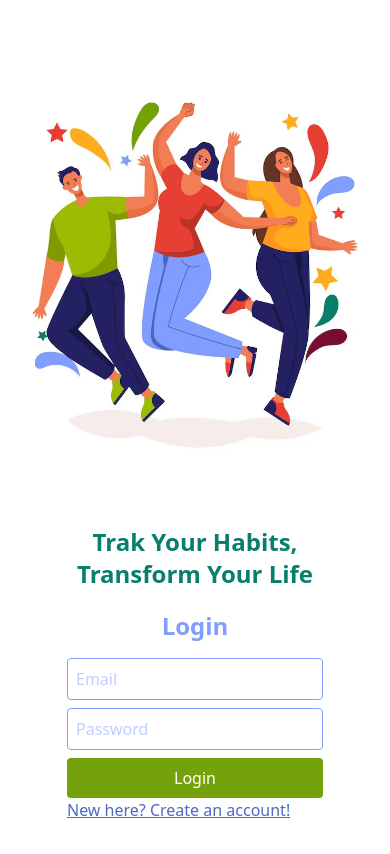
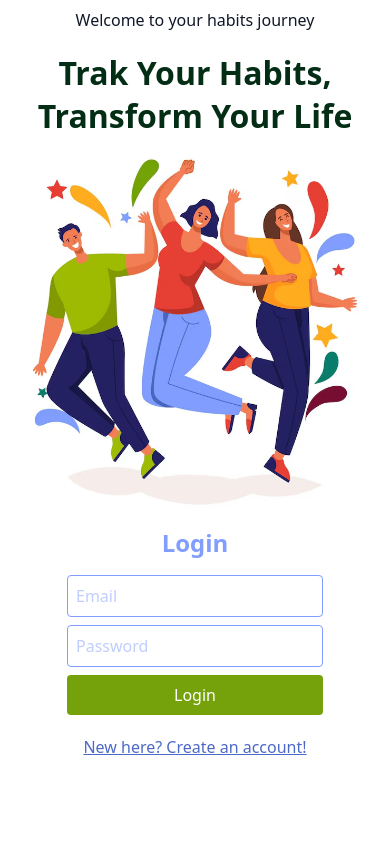
Before and after one commit to Maryna-Khrystyianyn/Habit-Tracker, a Next.js app: page / in a window 390 px wide. Shown: the top 854 px of the page. Built offline with nearby package versions, Linux system fonts and the light colour scheme.

Commit message:
styling first page

```diff
--- a/app/page.tsx
+++ b/app/page.tsx
@@ -9,34 +9,42 @@ export default function Home() {
   const user = useAppSelector((state) => state.user);
 
   return (
-    <div className=" text-[#819dfe] flex sm:flex-row flex-col items-center justify-center my-20 gap-4">
+    <div className=" text-[#819dfe] flex sm:flex-row flex-col items-center justify-center my-2 sm:min-h-screen">
+      <div className="sm:hidden flex flex-col justify-center items-center gap-5 ">
+         <h2 className=" text-gray-900">Welcome to your habits journey</h2>
+           <h1 className="text-[32px] text-2xl max-w-[400px] font-bold text-center text-green-950">
+          Trak Your Habits,<br/> Transform Your Life
+        </h1>
+      </div>
+
+
       <Image
         src={"/img/main.jpg"}
-        width={600}
-        height={600}
+        width={400}
+        height={300}
         alt="Healthy people"
       />
-      <div className="flex flex-col gap-5 justify-center items-center m-10">
-        <h1 className="sm:text-4xl text-2xl max-w-[400px] font-bold text-center text-[#087f6a]">
+      <div className="flex flex-col  justify-center items-center sm:items-start">
+      <h1 className="hidden sm:block sm:text-[48px] max-w-[400px] font-bold text-center text-[#087f6a] sm:text-left">
           Trak Your Habits, Transform Your Life
         </h1>
 
         {!user.id && (
-          <div>
+          <div className="flex flex-col justify-center items-center mx-auto gap-5">
             <Login />
             <Link
               href={"/register"}
-              className="sm:text-xl text-[#4c69c7] underline"
+              className="sm:text-xl text-[#4c69c7] underline "
             >
               New here? Create an account!
             </Link>
           </div>
         )}
         {user.id && (
-          <div className="flex flex-col gap-3 mt-10 justify-center items-center">
-            <p className="text-xl text-[#e93f2e] text-center">Hello, <span>{user.name}</span></p>
-           <p>Keep going - your future self will thank you!</p>
-           <Link className="bg-[#75a20a] w-40 flex justify-center text-white p-2 rounded" href={`/user/${user.id}`}>
+          <div className="flex flex-col gap-3  justify-center items-center sm:items-start sm:mt-5">
+            <p className="text-xl text-[#e93f2e] text-center font-bold sm:text-left">Hello, <span>{user.name}</span></p>
+           <p className="text-gray-900">Keep going - your future self will thank you!</p>
+           <Link className="sm:mt-10 bg-green-800 w-[200px] flex justify-center text-white p-2 rounded-xl" href={`/user/${user.id}`}>
           Get Start!
         </Link>
           </div>
```
